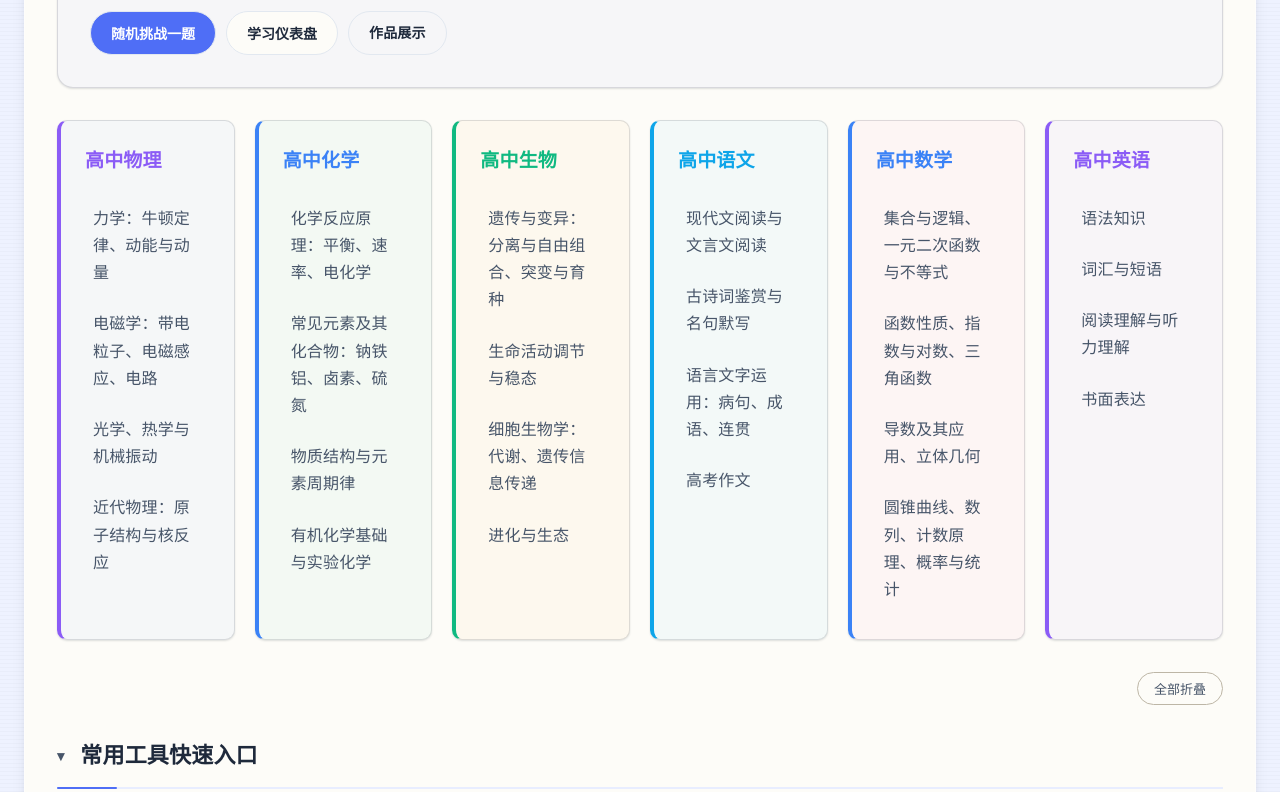
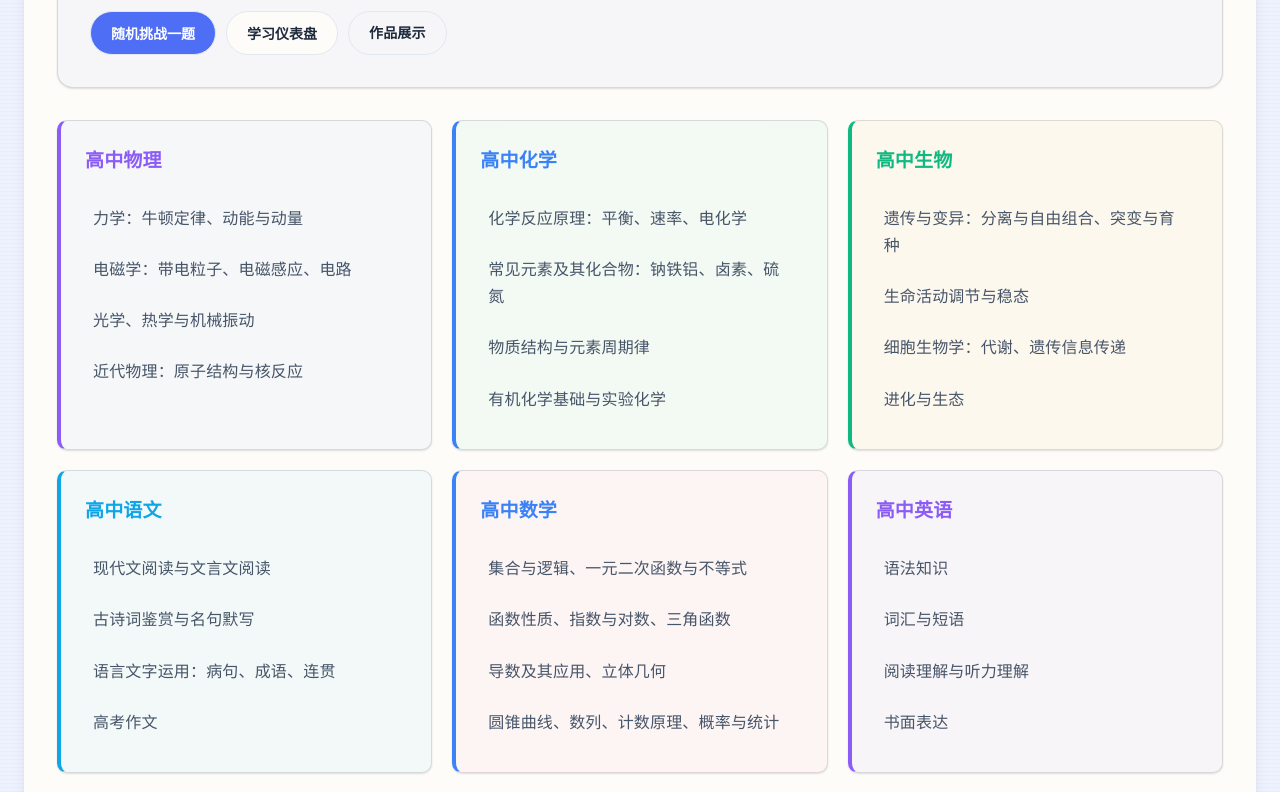
Before and after one commit to ClassTechStar/High-School-Physics-Chemistry-and-Biology-Study-Bundle, a website: page 1.2/index.html in a window 1280 px wide. Shown: the part 808-1600 px from the top of the page. Drawn offline with Linux system fonts and the light colour scheme; no server answers; a web font is replaced by a local one.

Commit message:
fix(ui): 首页工具卡整排竖条——craft.css minmax(0,1fr) 抹掉最小列宽
根因: hallmark redesign 引入的 .subject-cards/.tool-grid { repeat(auto-fit, minmax(0,1fr)) }
抹掉了 style.css 的 280/300px 最小列宽，auto-fill 按内容 min-content 塞满几十列，
工具卡中文逐字换行即成竖条（用户截图复现，Edge headless 1800px 视口确认）。

修复: minmax(min(280px/300px, 100%), 1fr)——宽屏保最小列宽、窄容器退化单列防溢出，
保留原防撑破意图。Edge headless 前后截图对比确认恢复（build-shots/ 已 gitignore）。

```diff
--- a/1.2/css/craft.css
+++ b/1.2/css/craft.css
@@ -96,9 +96,11 @@ body {
     box-shadow: 0 1px 2px var(--rule);
 }
 
-/* 图片/表格网格不撑破容器 */
-.subject-cards,
-.tool-grid { grid-template-columns: repeat(auto-fit, minmax(0, 1fr)); }
+/* 图片/表格网格不撑破容器 —— minmax(0,1fr) 会把列压到内容 min-content
+   （工具卡中文逐字换行，整排竖条），必须保留最小列宽；
+   min(x, 100%) 在窄容器时退化为单列防溢出 */
+.subject-cards { grid-template-columns: repeat(auto-fill, minmax(min(300px, 100%), 1fr)); }
+.tool-grid { grid-template-columns: repeat(auto-fill, minmax(min(280px, 100%), 1fr)); }
 .section h2,
 .welcome-card h2 { overflow-wrap: break-word; min-width: 0; }
 
```
Also changed, not shown: CHANGELOG.md, 1 other file.
